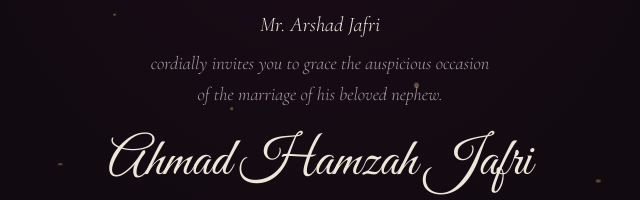
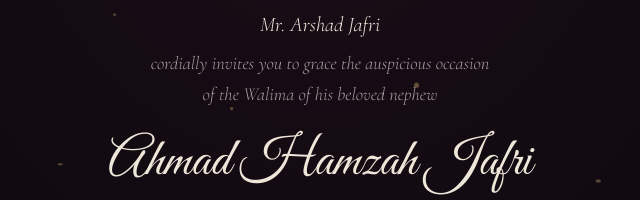
Before and after one commit to Codehamzah/WalimaInvite, a plain HTML site: page index.html in a window 1280 px wide. Both pictures are taken after a click on the button "Open invitation". Shown: the part 235-435 px from the top of the page, 320-960 px from the left. Drawn offline with nearby package versions, Linux system fonts and the light colour scheme.

Commit message:
Update index.html

```diff
--- a/index.html
+++ b/index.html
@@ -226,7 +226,7 @@ footer{padding:3rem 1.5rem 4rem;text-align:center;color:var(--muted);font-size:.
       <div class="bismillah" lang="ar" dir="rtl">بِسْمِ اللَّهِ الرَّحْمَنِ الرَّحِيمِ</div>
       <p class="bless">
         <span class="inviter">Mr. Arshad Jafri</span>
-        <span class="invite-text">cordially invites you to grace the auspicious occasion<br>of the marriage of his beloved nephew.</span>
+        <span class="invite-text">cordially invites you to grace the auspicious occasion<br>of the Walima of his beloved nephew</span>
       </p>
     </div>
     <h1 class="names item">
```
